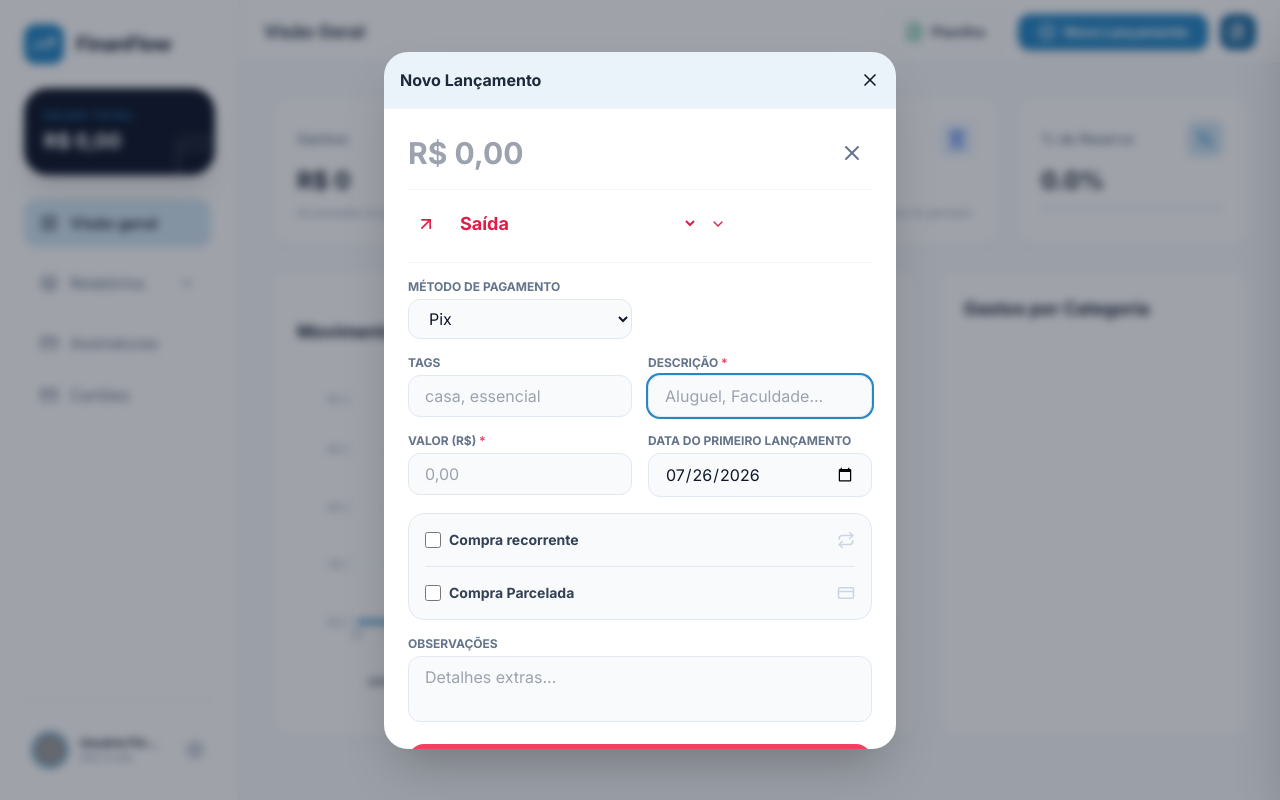
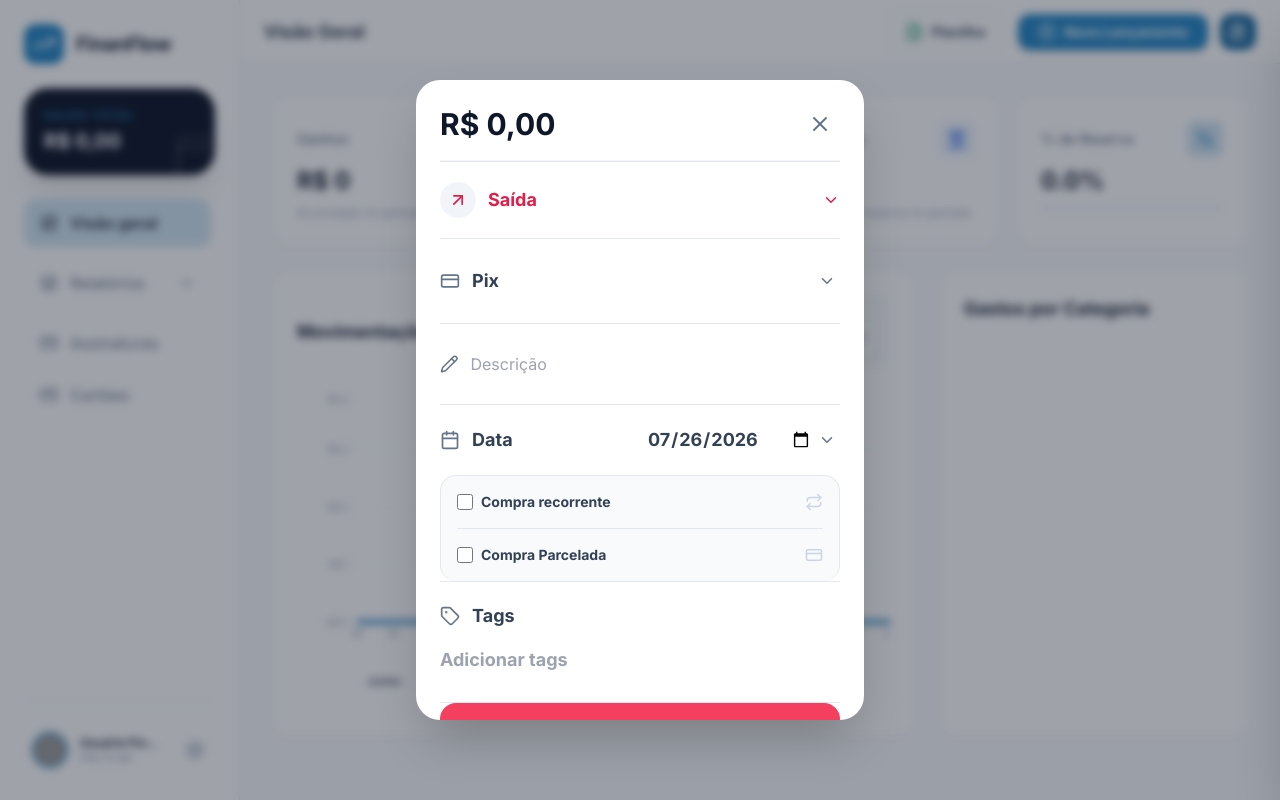
Before and after one commit to Heitor-moreira/Drachma, a React (Vite) app: page / in a window 1280 px wide. Both pictures are taken after a click on the button "Novo Lançamento". Built offline with nearby package versions, Linux system fonts and the light colour scheme; grey boxes are pictures that could not be loaded.

Commit message:
Redesign transaction form layout and currency input

```diff
--- a/App.tsx
+++ b/App.tsx
@@ -514,11 +514,7 @@ const App: React.FC = () => {
 
         {(isFormOpen || editingTransaction) && (
           <div className="fixed inset-0 z-[120] flex items-center justify-center p-4 bg-slate-900/40 backdrop-blur-sm">
-            <div className="bg-white dark:bg-slate-900 rounded-3xl shadow-2xl w-full max-w-lg overflow-hidden flex flex-col animate-in fade-in zoom-in duration-200">
-              <div className="p-4 border-b border-slate-100 dark:border-slate-800 flex justify-between items-center bg-theme/10 dark:bg-theme/5">
-                <h3 className="font-bold text-slate-800 dark:text-slate-100">{editingTransaction ? 'Editar Lançamento' : 'Novo Lançamento'}</h3>
-                <button onClick={() => {setIsFormOpen(false); setEditingTransaction(null)}} className="dark:text-slate-400"><X size={20} /></button>
-              </div>
+            <div className="bg-white dark:bg-slate-900 rounded-3xl shadow-2xl w-full max-w-md overflow-hidden flex flex-col animate-in fade-in zoom-in duration-200">
               <div className="p-6 overflow-y-auto max-h-[80vh]">
                 <TransactionForm onAdd={editingTransaction ? (ts) => updateTransaction(ts[0]) : addTransactions} onClose={() => {setIsFormOpen(false); setEditingTransaction(null)}} initialData={editingTransaction} currencySymbol={currencySymbol} cards={cards} availableTags={availableTags} />
               </div>
--- a/components/TransactionForm.tsx
+++ b/components/TransactionForm.tsx
@@ -1,7 +1,7 @@
 
 import React, { useState } from 'react';
 import { Transaction, TransactionType, Category, CreditCard as CreditCardModel, FinancialGroup, PaymentMethod } from '../types';
-import { Calendar, Tag, MessageSquare, Repeat, CreditCard, Bookmark, ArrowDownLeft, ArrowUpRight, PiggyBank, RotateCcw, ArrowRightLeft, X, ChevronDown } from 'lucide-react';
+import { Calendar, Tag, MessageSquare, Repeat, CreditCard, Bookmark, ArrowDownLeft, ArrowUpRight, PiggyBank, RotateCcw, ArrowRightLeft, X, ChevronDown, Pencil } from 'lucide-react';
 
 interface Props {
   onAdd: (transactions: Transaction[]) => void;
@@ -18,6 +18,11 @@ const formatLocalYYYYMMDD = (date: Date) => {
   const m = String(date.getMonth() + 1).padStart(2, '0');
   const d = String(date.getDate()).padStart(2, '0');
   return `${y}-${m}-${d}`;
+};
+
+const formatCurrency = (value: string, currencySymbol: string) => {
+  const number = Number(value || 0);
+  return `${currencySymbol} ${number.toLocaleString('pt-BR', { minimumFractionDigits: 2, maximumFractionDigits: 2 })}`;
 };
 
 const TransactionForm: React.FC<Props> = ({ onAdd, onClose, initialData, currencySymbol, cards = [], availableTags = [] }) => {
@@ -127,41 +132,33 @@ const TransactionForm: React.FC<Props> = ({ onAdd, onClose, initialData, currenc
   };
 
   return (
-    <form onSubmit={handleSubmit} className="space-y-4">
-      <div className="flex items-center justify-between border-b border-slate-100 dark:border-slate-800 pb-4"><input type="number" min="0" step="0.01" value={amount} onChange={e => setAmount(e.target.value.replace('-', ''))} className="w-3/4 text-3xl font-black bg-transparent outline-none dark:text-white" placeholder="R$ 0,00" required /><button type="button" onClick={onClose} className="p-2 text-slate-500 hover:text-slate-800 dark:hover:text-white"><X size={24} /></button></div>
-      <div className="flex items-center justify-between border-b border-slate-100 dark:border-slate-800 pb-5"><div className="flex items-center gap-3"><div className={`p-2 rounded-full bg-current/10 ${kindMeta.color}`}><KindIcon size={20} /></div><select value={entryKind} onChange={e => selectKind(e.target.value as EntryKind)} className={`text-lg font-bold bg-transparent outline-none ${kindMeta.color} dark:bg-slate-900`}><option value="INCOME">Entrada</option><option value="EXPENSE">Saída</option><option value="SAVINGS">Economia</option><option value="REIMBURSEMENT">Reembolso</option><option value="ADVANCE">Adiantamento a terceiros</option></select><ChevronDown size={16} className={kindMeta.color} /></div></div>
+    <form onSubmit={handleSubmit} className="space-y-0 divide-y divide-slate-200 dark:divide-slate-800">
+      <div className="flex items-center justify-between border-b border-slate-100 dark:border-slate-800 pb-4"><input inputMode="decimal" value={formatCurrency(amount, currencySymbol)} onChange={e => { const digits = e.target.value.replace(/\D/g, ''); setAmount((Number(digits || 0) / 100).toFixed(2)); }} className="w-3/4 text-3xl font-black bg-transparent outline-none dark:text-white" aria-label="Valor" required /><button type="button" onClick={onClose} className="p-2 text-slate-500 hover:text-slate-800 dark:hover:text-white"><X size={24} /></button></div>
+      <div className="flex items-center justify-between py-5"><div className="flex items-center gap-3"><div className={`p-2 rounded-full bg-slate-100 dark:bg-slate-800 ${kindMeta.color}`}><KindIcon size={20} /></div><div className="relative"><select value={entryKind} onChange={e => selectKind(e.target.value as EntryKind)} className={`appearance-none pr-7 text-lg font-bold bg-transparent outline-none ${kindMeta.color} dark:bg-slate-900`}><option value="INCOME">Entrada</option><option value="EXPENSE">Saída</option><option value="SAVINGS">Economia</option><option value="REIMBURSEMENT">Reembolso</option><option value="ADVANCE">Adiantamento a terceiros</option></select></div></div><ChevronDown size={18} className={kindMeta.color} /></div>
 
-      <div className="grid grid-cols-1 md:grid-cols-2 gap-4">
+      <div className="py-5">
         <div>
-          <label className="block text-xs font-bold text-slate-500 uppercase mb-1">Método de pagamento</label>
-          <select value={paymentMethod} onChange={e => setPaymentMethod(e.target.value as PaymentMethod)} className="w-full px-4 py-2 bg-slate-50 dark:bg-slate-800 border border-slate-200 dark:border-slate-700 rounded-xl dark:text-white"><option value="PIX">Pix</option><option value="CASH">Dinheiro</option><option value="DEBIT_CARD">Cartão de débito</option><option value="CREDIT_CARD">Cartão de crédito</option><option value="BOLETO">Boleto</option><option value="OTHER">Outro</option></select>
+          <div className="relative flex items-center gap-3"><CreditCard size={20} className="text-slate-500 shrink-0" /><select value={paymentMethod} onChange={e => setPaymentMethod(e.target.value as PaymentMethod)} className="w-full appearance-none pr-8 py-2 text-lg font-bold text-slate-700 dark:text-slate-200 bg-transparent border-0 outline-none"><option value="PIX">Pix</option><option value="CASH">Dinheiro</option><option value="DEBIT_CARD">Cartão de débito</option><option value="CREDIT_CARD">Cartão de crédito</option><option value="BOLETO">Boleto</option><option value="OTHER">Outro</option></select><ChevronDown size={18} className="pointer-events-none absolute right-1 top-1/2 -translate-y-1/2 text-slate-500" /></div>
         </div>
       </div>
 
-      <div className="grid grid-cols-1 md:grid-cols-2 gap-4">
+      <div className="py-5">
         <div>
-          <label className="block text-xs font-bold text-slate-500 uppercase mb-1">Tags</label>
-          <input value={tagsText} onChange={e => setTagsText(e.target.value)} placeholder="casa, essencial" className="w-full px-4 py-2 bg-slate-50 dark:bg-slate-800 border border-slate-200 dark:border-slate-700 rounded-xl dark:text-white" />
-          {suggestedTags.length > 0 && <div className="mt-1 rounded-xl border border-slate-200 dark:border-slate-700 bg-white dark:bg-slate-800 shadow-lg overflow-hidden">{suggestedTags.map(tag => <button key={tag} type="button" onClick={() => { const parts = tagsText.split(','); parts[parts.length - 1] = ` ${tag}`; setTagsText(`${parts.join(',').replace(/^\s+/, '')}, `); }} className="block w-full px-3 py-2 text-left text-xs hover:bg-theme/10 dark:text-slate-200">{tag}</button>)}</div>}
-        </div>
-        <div>
-          <label className="block text-xs font-bold text-slate-500 dark:text-slate-400 uppercase mb-1">Descrição <span className="text-rose-500">*</span></label>
-          <input
+          <div className="flex items-center gap-3"><Pencil size={20} className="text-slate-500" /><input
             autoFocus
             type="text"
             value={description}
             onChange={e => setDescription(e.target.value)}
-            className="w-full px-4 py-2 bg-slate-50 dark:bg-slate-800 border border-slate-200 dark:border-slate-700 rounded-xl outline-none focus:ring-2 focus:ring-theme dark:text-white"
-            placeholder="Aluguel, Faculdade..."
+            className="w-full px-0 py-2 bg-transparent border-0 outline-none focus:ring-0 dark:text-white"
+            placeholder="Descrição"
             required
-          />
+          /></div>
         </div>
       </div>
 
-      {/* Valor e data */}
-      <div className="grid grid-cols-1 md:grid-cols-2 gap-4">
-        <div><label className="block text-xs font-bold text-slate-500 dark:text-slate-400 uppercase mb-1">Valor ({currencySymbol}) <span className="text-rose-500">*</span></label><input type="number" step="0.01" value={amount} onChange={e => setAmount(e.target.value)} className="w-full px-4 py-2 bg-slate-50 dark:bg-slate-800 border border-slate-200 dark:border-slate-700 rounded-xl outline-none dark:text-white" placeholder="0,00" required /></div>
-        <div><label className="block text-xs font-bold text-slate-500 dark:text-slate-400 uppercase mb-1">{initialData ? 'Data do Lançamento' : 'Data do Primeiro Lançamento'}</label><input type="date" value={date} onChange={e => setDate(e.target.value)} className="w-full px-4 py-2 bg-slate-50 dark:bg-slate-800 border border-slate-200 dark:border-slate-700 rounded-xl outline-none dark:text-white" /></div>
+      {/* Data */}
+      <div className="py-5">
+        <div className="relative flex items-center justify-between"><div className="flex items-center gap-3"><Calendar size={20} className="text-slate-500" /><label className="text-lg font-bold text-slate-700 dark:text-slate-200">Data</label></div><input type="date" value={date} onChange={e => setDate(e.target.value)} className="mr-7 text-lg font-bold text-slate-700 dark:text-slate-200 bg-transparent border-0 outline-none dark:[color-scheme:dark]" /><ChevronDown size={18} className="pointer-events-none absolute right-1 text-slate-500" /></div>
       </div>
 
       {/* Opções Avançadas (Apenas para Despesas) */}
@@ -238,8 +235,14 @@ const TransactionForm: React.FC<Props> = ({ onAdd, onClose, initialData, currenc
         </div>
       )}
 
-      {/* Observações */}
-      <div>
+      {/* Tags */}
+      <div className="py-5">
+        <div className="flex items-center gap-3"><Tag size={20} className="text-slate-500" /><label className="text-lg font-bold text-slate-700 dark:text-slate-200">Tags</label></div>
+        <div className="mt-2 flex flex-wrap gap-2">{tagsText.split(',').map(t => t.trim()).filter(Boolean).map(tag => <span key={tag} className={`px-3 py-1 rounded-full text-sm font-bold ${kindMeta.color} bg-slate-100 dark:bg-slate-800`}>{tag}</span>)}<input value={tagsText} onChange={e => setTagsText(e.target.value)} placeholder="Adicionar tags" className="min-w-[140px] flex-1 px-0 py-2 text-lg font-bold bg-transparent border-0 outline-none dark:text-white" /></div>
+        {suggestedTags.length > 0 && <div className="mt-1 rounded-xl border border-slate-200 dark:border-slate-700 bg-white dark:bg-slate-800 shadow-lg overflow-hidden">{suggestedTags.map(tag => <button key={tag} type="button" onClick={() => { const parts = tagsText.split(','); parts[parts.length - 1] = ` ${tag}`; setTagsText(`${parts.join(',').replace(/^\s+/, '')}, `); }} className="block w-full px-3 py-2 text-left text-xs hover:bg-theme/10 dark:text-slate-200">{tag}</button>)}</div>}
+      </div>
+      {/* Observações mantidas apenas no modelo, fora do modal básico */}
+      <div className="hidden">
         <label className="block text-xs font-bold text-slate-500 dark:text-slate-400 uppercase mb-1 flex items-center gap-1">Observações</label>
         <textarea
           rows={2}
```
